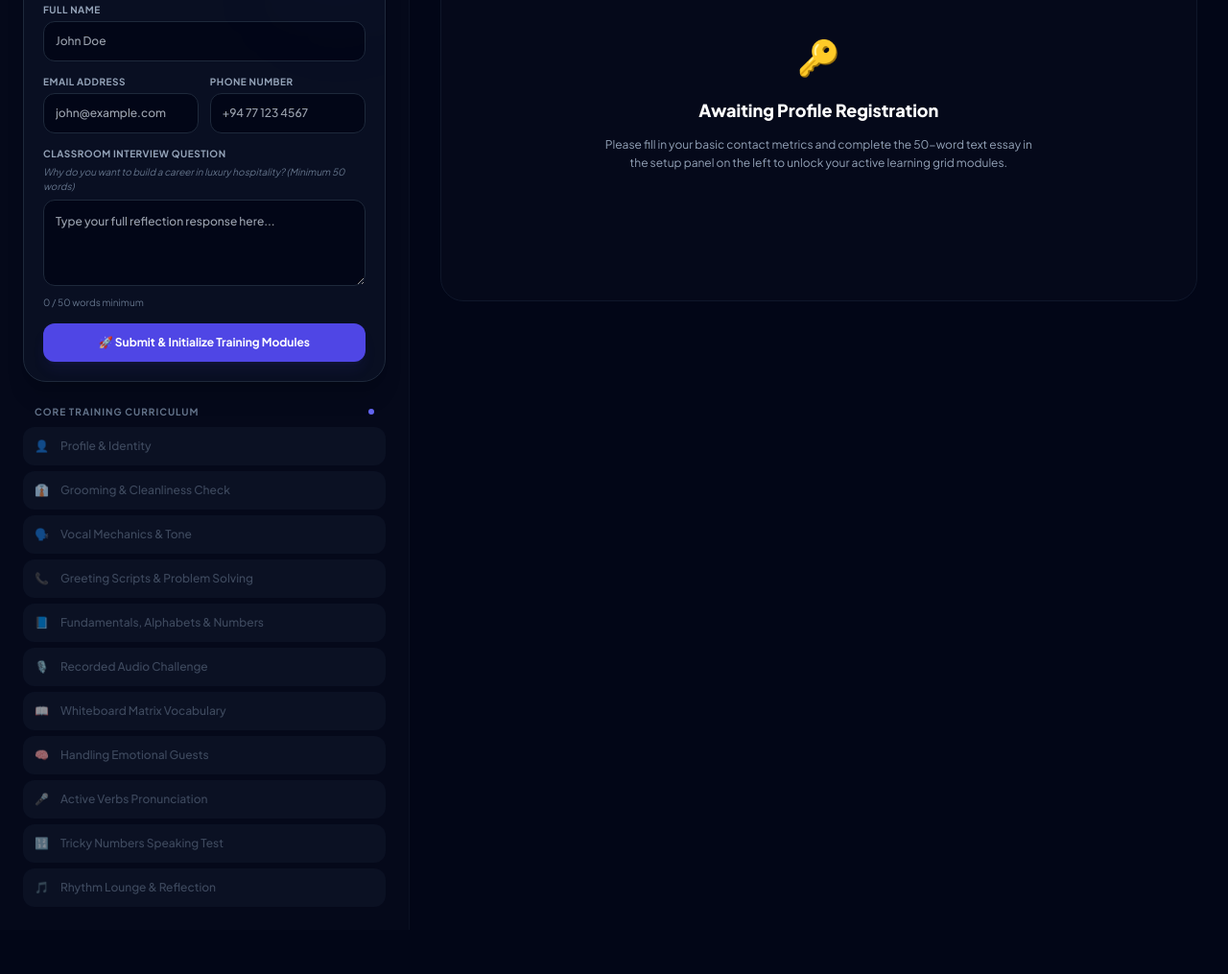
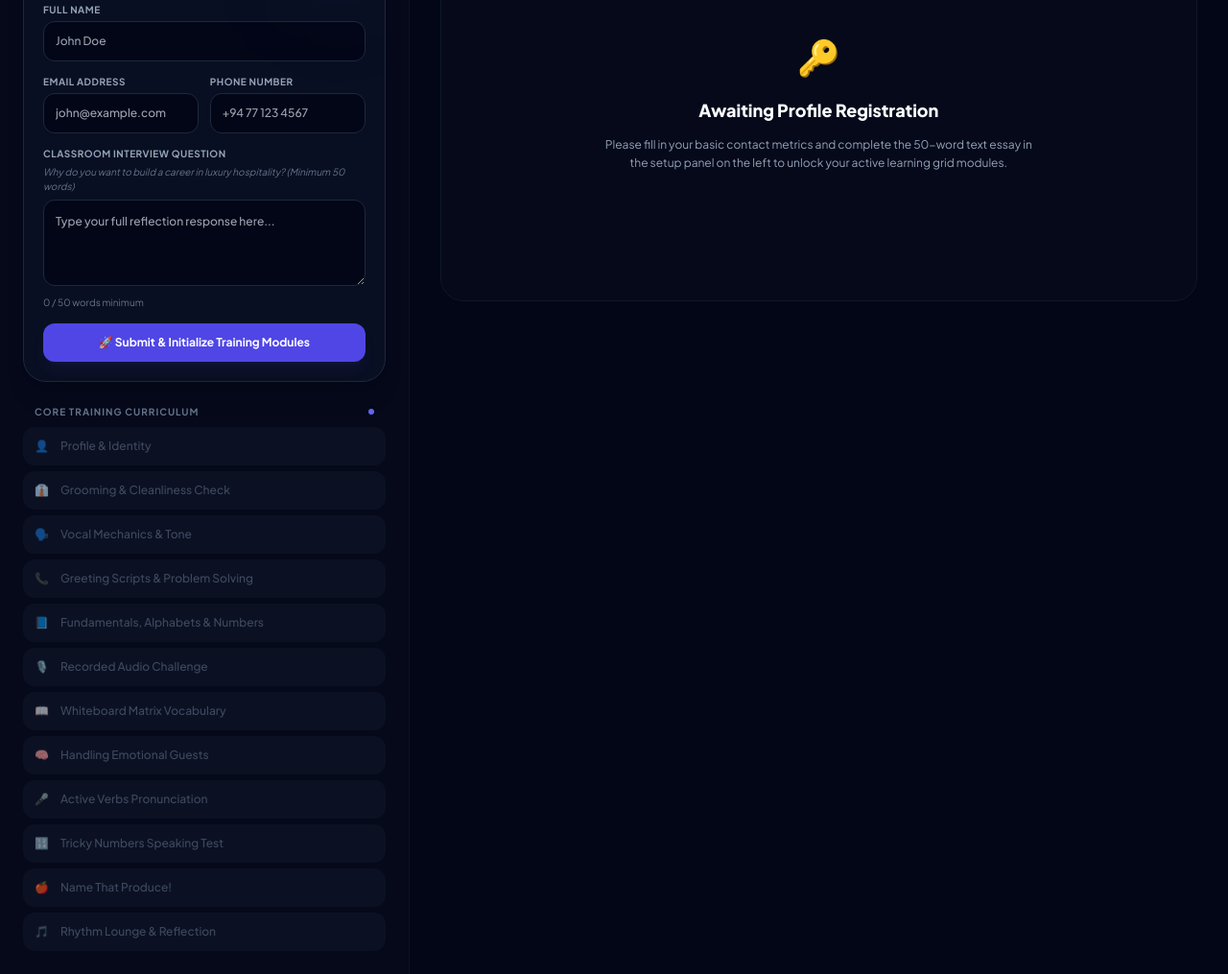
Before and after one commit to prabhathwicky-oss/yphospitalityenglish, a plain HTML site: page index.html in a window 1280 px wide. Shown: the part 192-1207 px from the top of the page at 96% size. Before the commit the page ends 1161 px from the top, so only its background shows below. Drawn offline with nearby package versions, Linux system fonts and the light colour scheme.

Commit message:
Add 'Name That Produce!' button to index.html

```diff
--- a/index.html
+++ b/index.html
@@ -124,6 +124,9 @@
         <button id="btn-numbers" disabled onclick="switchModule('numbers')" class="module-btn w-full text-left p-3 rounded-xl bg-slate-900 text-slate-500 font-medium text-xs flex items-center gap-3 cursor-not-allowed opacity-60">
           <span>🔢</span> Tricky Numbers Speaking Test
         </button>
+        <button id="btn-produce" disabled onclick="switchModule('produce')" class="module-btn w-full text-left p-3 rounded-xl bg-slate-900 text-slate-500 font-medium text-xs flex items-center gap-3 cursor-not-allowed opacity-60">
+          <span>🍎</span> Name That Produce!
+        </button>
         <button id="btn-playlist" disabled onclick="switchModule('playlist')" class="module-btn w-full text-left p-3 rounded-xl bg-slate-900 text-slate-500 font-medium text-xs flex items-center gap-3 cursor-not-allowed opacity-60">
           <span>🎵</span> Rhythm Lounge & Reflection
         </button>
```
